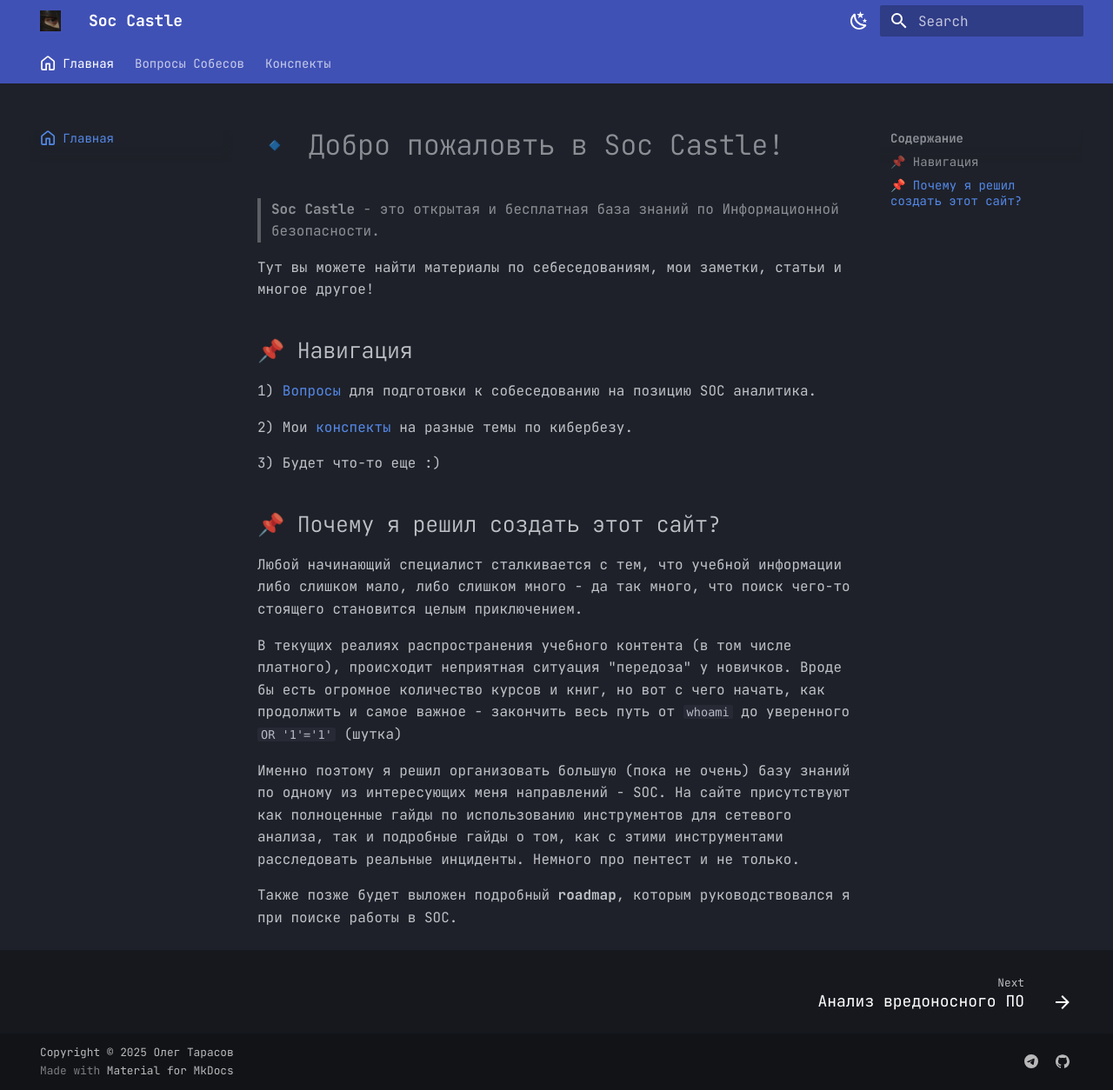
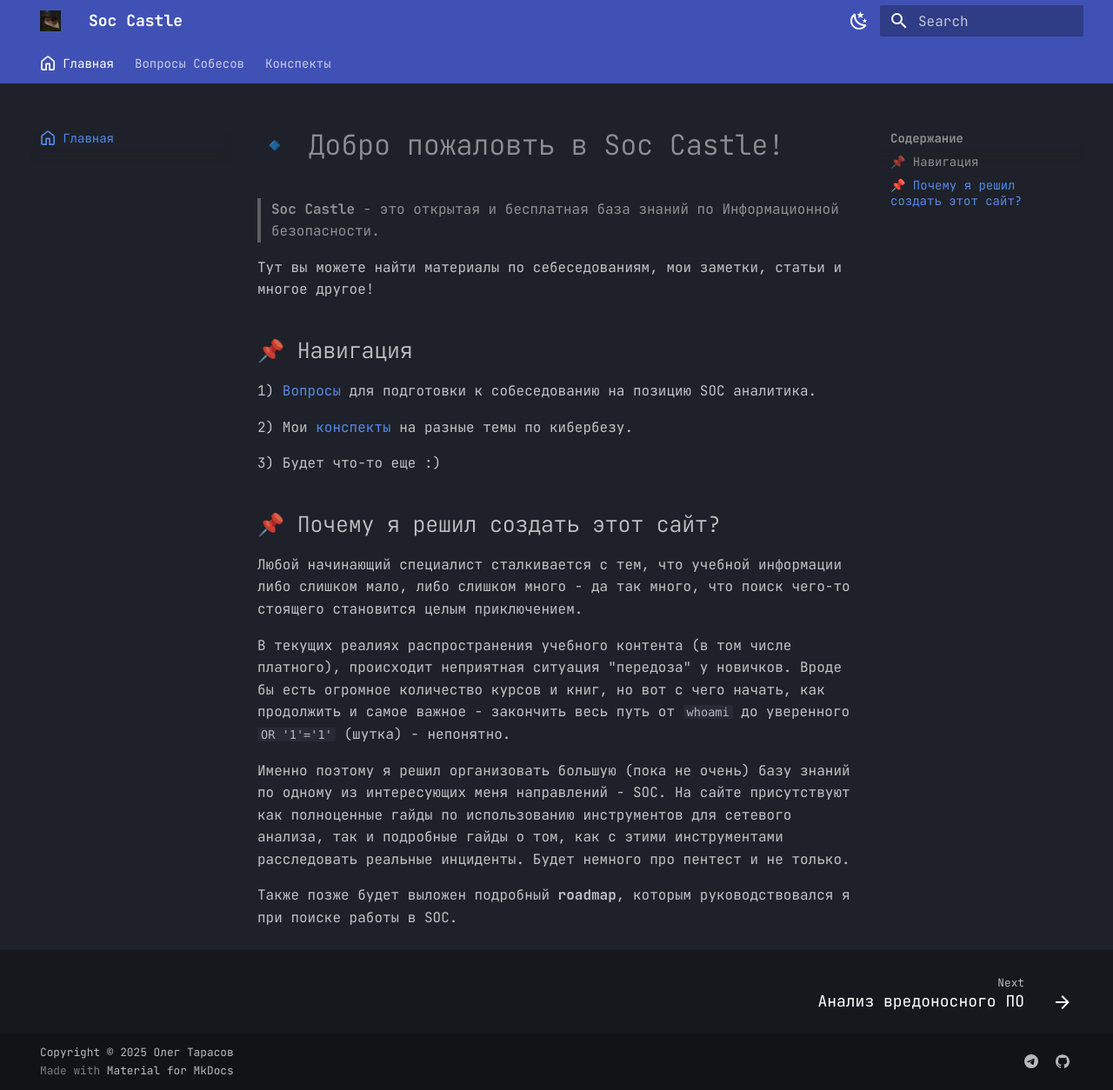
Before and after one commit to objoracoda/soc-castle, an MkDocs documentation site: the page built from docs/index.md, in a window 1280 px wide and 1254 px high. Shown: the whole window at 87% size. Built offline with MkDocs 1.6.1 and Material for MkDocs 9.7.7, drawn with Linux system fonts in a browser that asks for light colours; some web fonts are replaced.

Commit message:
Исправил ошибки и рендер картинок

```diff
--- a/docs/index.md
+++ b/docs/index.md
@@ -19,8 +19,8 @@ icon: octicons/home-16
 
 Любой начинающий специалист сталкивается с тем, что учебной информации либо слишком мало, либо слишком много - да так много, что поиск чего-то стоящего становится целым приключением.
 
-В текущих реалиях распространения учебного контента (в том числе платного), происходит неприятная ситуация "передоза" у новичков. Вроде бы есть огромное количество курсов и книг, но вот с чего начать, как продолжить и самое важное - закончить весь путь от `whoami` до уверенного `OR '1'='1'` (шутка)
+В текущих реалиях распространения учебного контента (в том числе платного), происходит неприятная ситуация "передоза" у новичков. Вроде бы есть огромное количество курсов и книг, но вот с чего начать, как продолжить и самое важное - закончить весь путь от `whoami` до уверенного `OR '1'='1'` (шутка) - непонятно.
 
-Именно поэтому я решил организовать большую (пока не очень) базу знаний по одному из интересующих меня направлений - SOC. На сайте присутствуют как полноценные гайды по использованию инструментов для сетевого анализа, так и подробные гайды о том, как с этими инструментами расследовать реальные инциденты. Немного про пентест и не только.
+Именно поэтому я решил организовать большую (пока не очень) базу знаний по одному из интересующих меня направлений - SOC. На сайте присутствуют как полноценные гайды по использованию инструментов для сетевого анализа, так и подробные гайды о том, как с этими инструментами расследовать реальные инциденты. Будет немного про пентест и не только.
 
 Также позже будет выложен подробный **roadmap**, которым руководствовался я при поиске работы в SOC.
```
Also changed, not shown: docs/notes/ad_ldap_kerberos.md (+18 -5 lines), docs/notes/imgs/Pastedimage20250219124746.png (renamed from docs/notes/imgs/Pasted image 20250219124746.png), docs/notes/imgs/Pastedimage20250219125216.png (renamed from docs/notes/imgs/Pasted image 20250219125216.png), docs/notes/imgs/Pastedimage20250220085146.png (renamed from docs/notes/imgs/Pasted image 20250220085146.png).
